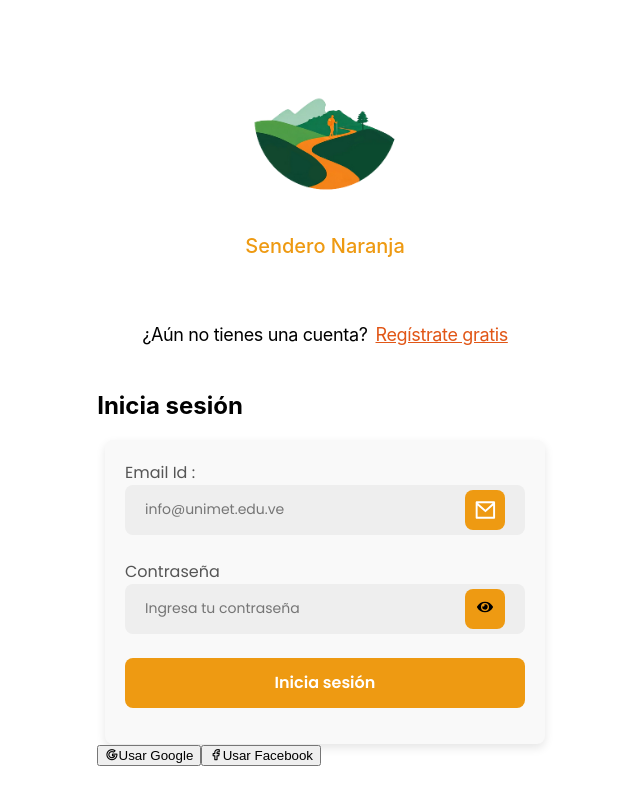
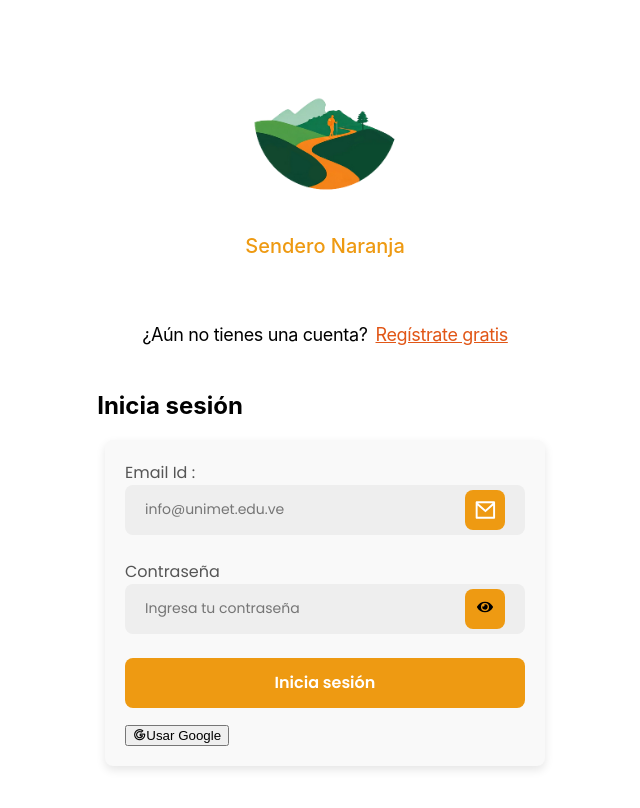
Before and after one commit to sarriaga0103/microproyecto2, a React (Vite) app: page /login in a window 1280 px wide. Shown: the top 808 px of the page, without its empty margins (315-955 px from the left). Built offline with nearby package versions, Linux system fonts and the light colour scheme.

Commit message:
Login  google
implementado el login por google

```diff
--- a/src/pages/Login/Login.jsx
+++ b/src/pages/Login/Login.jsx
@@ -1,12 +1,13 @@
 import React, { useState } from "react";
 import styles from "./Login.module.css";
 import logoSI from "/logoSI.png";
-import { app } from "../../credenciales";  // Ensure this file is correctly configured
-import { getAuth, signInWithEmailAndPassword } from "firebase/auth";
-import { useNavigate } from "react-router";  // For redirecting after login
+import { app } from "../../credenciales";
+import { getAuth, signInWithEmailAndPassword, signInWithPopup, GoogleAuthProvider } from "firebase/auth";
+import { useNavigate } from "react-router";
 import { FaEye, FaEyeSlash } from 'react-icons/fa';
 
 const auth = getAuth(app);
+const googleProvider = new GoogleAuthProvider();
 
 const Header = () => {
   return (
@@ -62,12 +63,11 @@ const InputField = ({ type, value, placeholder, iconType, onChange, togglePasswo
   );
 };
 
-const SocialButton = ({ platform }) => {
+const SocialButton = ({ platform, onClick }) => {
   return (
     <button
-      className={
-        platform === "google" ? styles.googleButton : styles.facebookButton
-      }
+      className={platform === "google" ? styles.googleButton : styles.facebookButton}
+      onClick={onClick}
     >
       {platform === "google" ? (
         <i className="ti ti-brand-google" />
@@ -98,12 +98,36 @@ const LoginForm = ({ email, setEmail, contraseña, setContraseña, setError }) =
 
   const handleLogin = async (e) => {
     e.preventDefault();
+
+    if (!email.endsWith("@correo.unimet.edu.ve")) {
+      setError("Debes usar un correo institucional (@correo.unimet.edu.ve).");
+      return;
+    }
+
     try {
       await signInWithEmailAndPassword(auth, email, contraseña);
       navigate("/destinos");
     } catch (error) {
-      setError("Error al iniciar sesión. Por favor verifica tus datos.");
+      setError("Correo no registrado o contraseña incorrecta.");
       console.error("Error al iniciar sesión", error);
+    }
+  };
+
+  const handleGoogleLogin = async () => {
+    try {
+      const result = await signInWithPopup(auth, googleProvider);
+      const userEmail = result.user.email;
+
+      if (!userEmail.endsWith("@correo.unimet.edu.ve")) {
+        setError("Debes usar un correo institucional (@correo.unimet.edu.ve).");
+        await auth.signOut(); // Cierra sesión inmediatamente si el correo no es válido
+        return;
+      }
+
+      navigate("/destinos");
+    } catch (error) {
+      setError("Error al iniciar sesión con Google.");
+      console.error("Error con Google Sign-In", error);
     }
   };
 
@@ -132,6 +156,7 @@ const LoginForm = ({ email, setEmail, contraseña, setContraseña, setError }) =
       <button type="submit" className={styles.loginButton}>
         Inicia sesión
       </button>
+      <SocialButton platform="google" onClick={handleGoogleLogin} />
     </form>
   );
 };
@@ -157,10 +182,6 @@ const LoginPage = () => {
           setContraseña={setContraseña}
           setError={setError}
         />
-        <div className={styles.socialSection}>
-          <SocialButton platform="google" />
-          <SocialButton platform="facebook" />
-        </div>
       </div>
     </div>
   );
```
